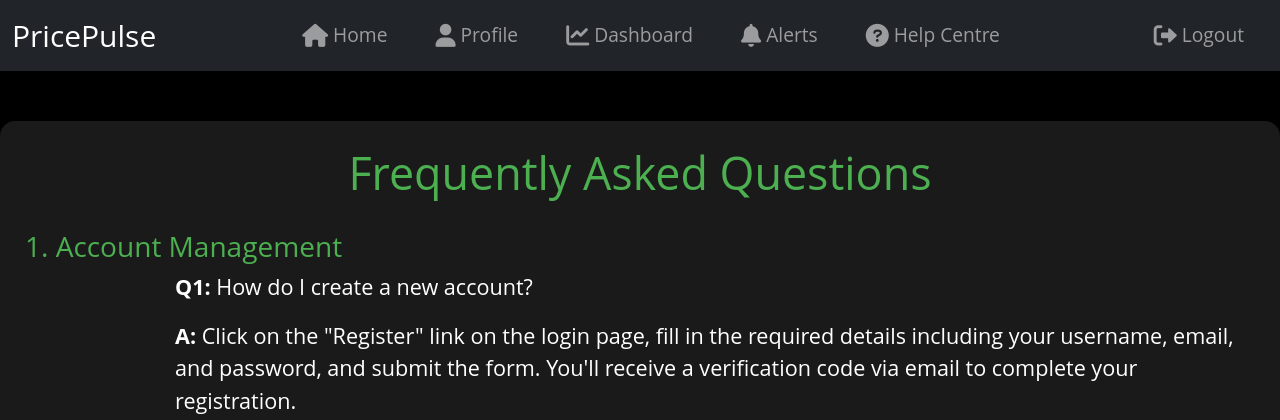
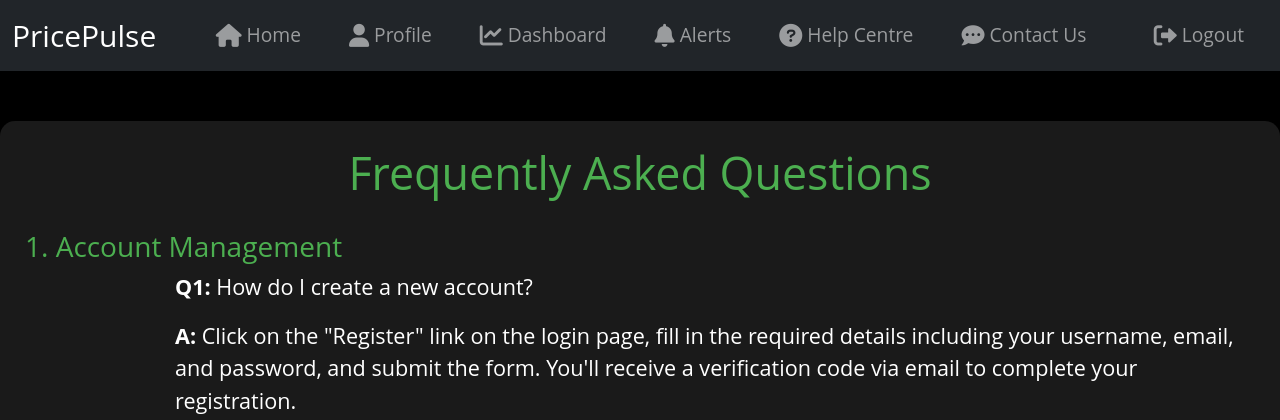
Before and after one commit to oa07610/Commodity-Price-Prediction, a Flask app: page /help-centre in a window 1280 px wide. Shown: the top 420 px of the page. Run offline with Flask 3, Linux system fonts and the light colour scheme.

Commit message:
Update navbar.html

```diff
--- a/Kaavish-1/templates/navbar.html
+++ b/Kaavish-1/templates/navbar.html
@@ -34,6 +34,14 @@
                         <i class="fas fa-question-circle"></i> Help Centre
                     </a>
                 </li>
+                <li class="nav-item mx-3">
+                    <a class="nav-link" href="/feedback" style="font-size: 1.2em;">
+                        <i class="fas fa-comment-dots"></i> Contact Us
+                    </a>
+                </li>
+
+
+
             </ul>
             <ul class="navbar-nav">
                 <li class="nav-item mx-3">
```
